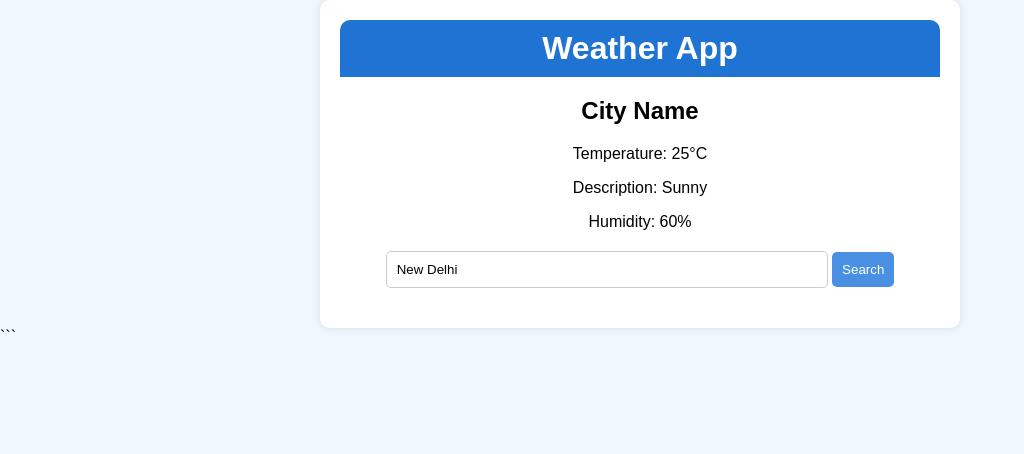
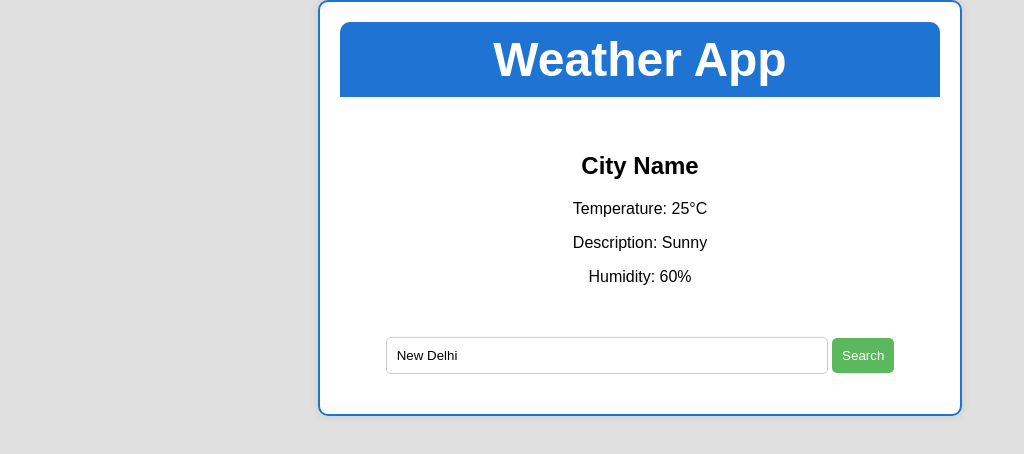
Before and after one commit to biswarupnayek/weather, a plain HTML site: page index.html in a window 1280 px wide. Shown: the whole page, without its empty margins (0-1024 px from the left). Drawn offline with Linux system fonts and the light colour scheme.

Commit message:
Update index.html

````diff
--- a/index.html
+++ b/index.html
@@ -1,3 +1,4 @@
+
 
 
 <!DOCTYPE html>
@@ -11,7 +12,7 @@
             font-family: Arial, sans-serif;
             margin: 0;
             padding: 0;
-            background-color: #f0f8ff;
+            background-color: #e0e0e0;
         }
 
         .container {
@@ -22,6 +23,7 @@
             background-color: #ffffff;
             border-radius: 10px;
             box-shadow: 0 0 10px rgba(0, 0, 0, 0.1);
+            border: 2px solid #1f73d3;
         }
 
         header {
@@ -29,6 +31,7 @@
             color: white;
             padding: 10px 0;
             border-radius: 10px 10px 0 0;
+            font-size: 24px;
         }
 
         h1 {
@@ -37,6 +40,7 @@
 
         .weather-info {
             margin: 20px 0;
+            padding: 15px;
         }
 
         .search {
@@ -52,7 +56,7 @@
 
         button {
             padding: 10px;
-            background-color: #4a90e2;
+            background-color: #5cb85c;
             color: white;
             border: none;
             border-radius: 5px;
@@ -60,7 +64,7 @@
         }
 
         button:hover {
-            background-color: #357ab8;
+            background-color: #4cae4c;
         }
 
         .error-message {
@@ -121,4 +125,3 @@
     </script>
 </body>
 </html>
-```
````
